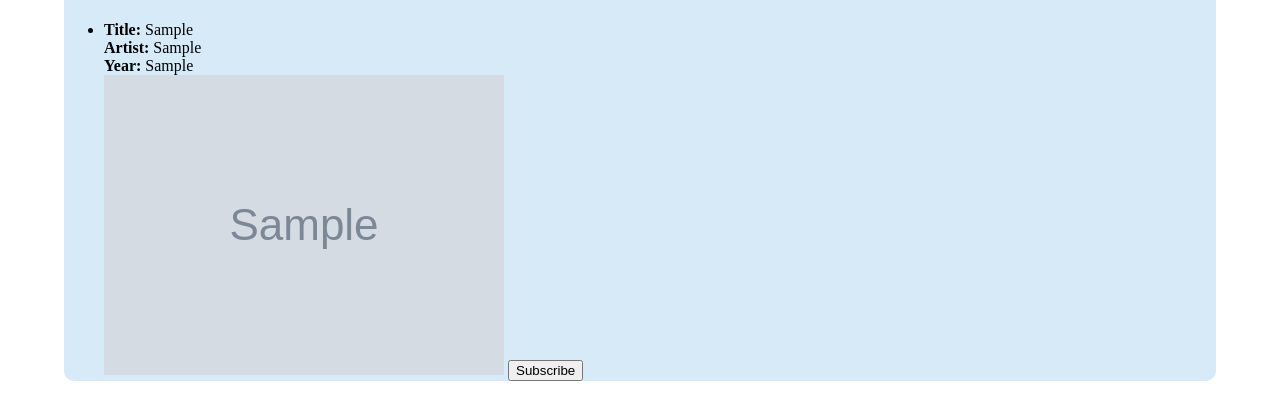
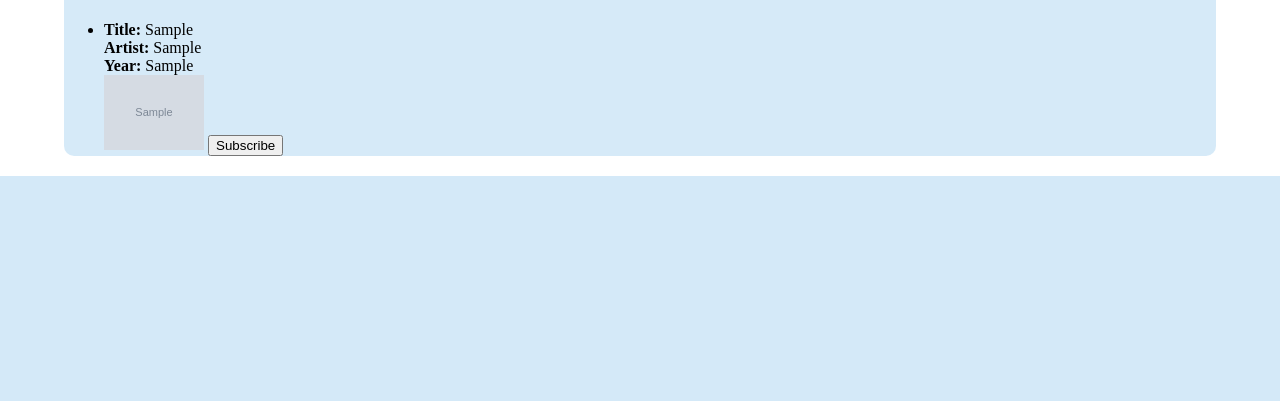
Before and after one commit to amatt06/Cloud-SP3-A2, a Flask app: template app/templates/main.html in a window 1280 px wide. Shown: the part 748-1149 px from the top of the page. After the commit the page ends 924 px from the top, so only its background shows below. Run offline with Flask 3, Linux system fonts and the light colour scheme; the template is opened without the code that fills it: most values are stand-ins (such as "Sample title", 1, 10 or a date in 2020); grey boxes marked "Sample" are stand-in pictures.

Commit message:
images loaded

```diff
--- a/app/controller/query_handler.py
+++ b/app/controller/query_handler.py
@@ -49,6 +49,9 @@ def handle_query():
         if not items:
             return redirect(url_for('main', message='No result is retrieved. Please query again'))
 
+        for item in items:
+            item['img_url'] = item.get('img_url', {}).get('S', '')
+
         print(items)
         session['query_results'] = items
         return redirect(url_for('main', music_items=items))
--- a/app/static/style.css
+++ b/app/static/style.css
@@ -97,3 +97,8 @@ h1 {
 li {
     margin-bottom: 20px;
 }
+
+.artist-image {
+    width: 100px;
+    height: auto;
+}
--- a/app/templates/main.html
+++ b/app/templates/main.html
@@ -39,7 +39,7 @@
                 <strong>Title:</strong> {{ result.title.S }}<br>
                 <strong>Artist:</strong> {{ result.artist.S }}<br>
                 <strong>Year:</strong> {{ result.year.S }}<br>
-                <img src="{{ result.image_url }}" alt="Artist Image">
+                <img class="artist-image" src="{{result.img_url}}" alt="Artist Image">
                 <button class="subscribe-button" data-title="{{ result.title }}" data-artist="{{ result.artist }}">
                     Subscribe
                 </button>
```
